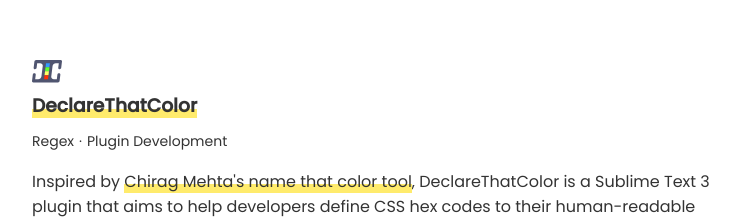
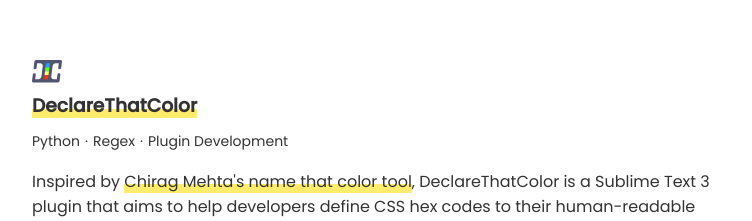
Before and after one commit to bertdida/bertdida.github.io, a React (Create React App) app: page /projects in a window 1280 px wide. Shown: the part 2935-3156 px from the top of the page, without its empty margins (258-1010 px from the left). Built offline with nearby package versions, Linux system fonts and the light colour scheme.

Commit message:
chore: added Python on DeclareThatColor

```diff
--- a/src/pages/projects/assets/data.js
+++ b/src/pages/projects/assets/data.js
@@ -186,7 +186,7 @@
         </p>
       </>
     ),
-    tags: ["Regex", "Plugin Development"],
+    tags: ["Python", "Regex", "Plugin Development"],
     links: [
       <ExternalLink to="https://github.com/bertdida/declare-that-color-st3">
         GitHub
```
